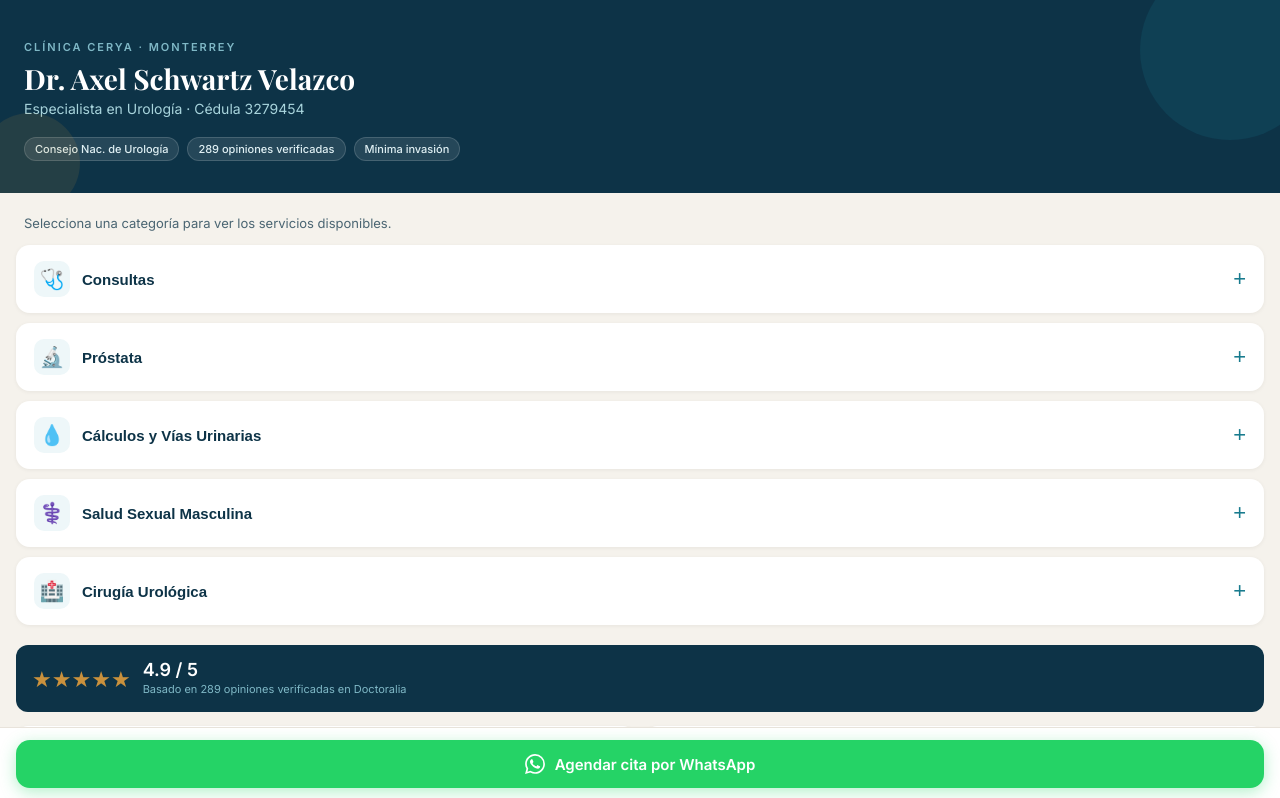
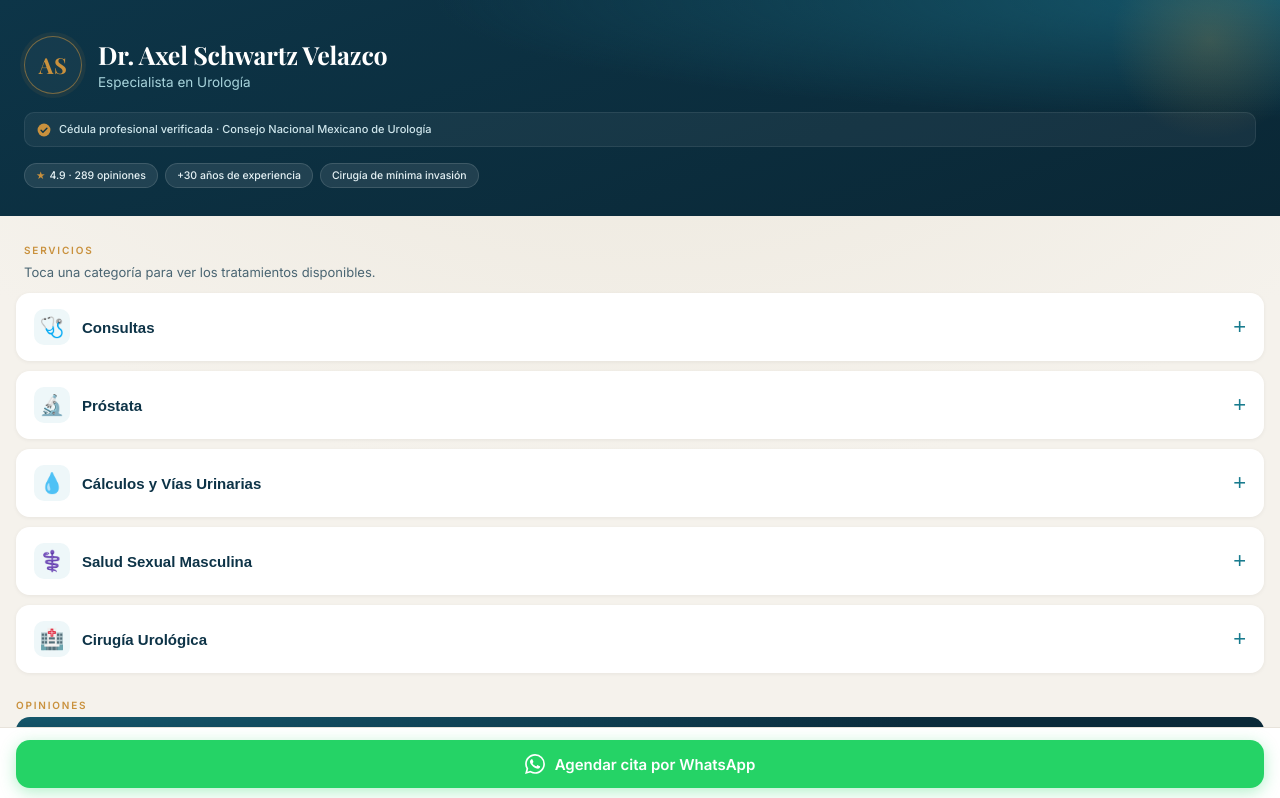
Before and after one commit to wschwartzc-hub/dr_sitio_web, a plain HTML site: page index.html in a window 1280 px wide. Shown: the top 798 px of the page. Drawn offline with nearby package versions, Linux system fonts and the light colour scheme.

Commit message:
Add files via upload

```diff
--- a/index.html
+++ b/index.html
@@ -11,73 +11,148 @@
 
     body {
       font-family: 'Inter', sans-serif;
-      background: #F5F2EC;
+      background:
+        radial-gradient(140% 60% at 50% 0%, #ECE7DC 0%, #F5F2EC 45%);
+      background-color: #F5F2EC;
       min-height: 100vh;
       padding-bottom: 96px;
       color: #0D3347;
+      -webkit-font-smoothing: antialiased;
+    }
+
+    @keyframes riseIn {
+      from { opacity: 0; transform: translateY(14px); }
+      to   { opacity: 1; transform: translateY(0); }
+    }
+    .header { animation: riseIn 0.5s ease both; }
+    .accordion .card { animation: riseIn 0.5s ease both; }
+    .accordion .card:nth-child(1) { animation-delay: 0.05s; }
+    .accordion .card:nth-child(2) { animation-delay: 0.10s; }
+    .accordion .card:nth-child(3) { animation-delay: 0.15s; }
+    .accordion .card:nth-child(4) { animation-delay: 0.20s; }
+    .accordion .card:nth-child(5) { animation-delay: 0.25s; }
+    .review-card { animation: riseIn 0.5s ease both; }
+
+    @media (prefers-reduced-motion: reduce) {
+      * { animation: none !important; transition: none !important; }
     }
 
     /* ── HEADER ── */
     .header {
-      background: #0D3347;
-      padding: 40px 24px 32px;
+      background:
+        radial-gradient(120% 100% at 100% 0%, #15576b 0%, rgba(21,87,107,0) 55%),
+        linear-gradient(160deg, #0d3548 0%, #0a2735 100%);
+      padding: 36px 24px 28px;
       position: relative;
       overflow: hidden;
     }
-    .header::before {
-      content: '';
-      position: absolute; top: -40px; right: -40px;
-      width: 180px; height: 180px;
+    .header-glow {
+      position: absolute;
+      top: -60px; right: -30px;
+      width: 200px; height: 200px;
       border-radius: 50%;
-      background: rgba(24,123,142,0.18);
+      background: radial-gradient(circle, rgba(201,145,61,0.22) 0%, rgba(201,145,61,0) 70%);
       pointer-events: none;
     }
-    .header::after {
-      content: '';
-      position: absolute; bottom: -20px; left: -20px;
-      width: 100px; height: 100px;
+    .header-top {
+      display: flex;
+      align-items: center;
+      gap: 16px;
+      position: relative;
+      z-index: 1;
+    }
+    .monogram {
+      width: 58px; height: 58px;
       border-radius: 50%;
-      background: rgba(201,145,61,0.12);
-      pointer-events: none;
+      flex-shrink: 0;
+      display: flex;
+      align-items: center;
+      justify-content: center;
+      font-family: 'Playfair Display', serif;
+      font-size: 22px;
+      font-weight: 700;
+      color: #C9913D;
+      background: rgba(255,255,255,0.04);
+      border: 1.5px solid rgba(201,145,61,0.55);
+      box-shadow: 0 0 0 4px rgba(201,145,61,0.08);
+      letter-spacing: 0.02em;
     }
+    .header-titles { flex: 1; min-width: 0; }
     .header-clinic {
-      color: #7FB8C6;
-      font-size: 11px;
-      letter-spacing: 0.18em;
+      color: #84BCCA;
+      font-size: 10.5px;
+      letter-spacing: 0.2em;
       text-transform: uppercase;
       font-weight: 600;
-      margin-bottom: 8px;
+      margin-bottom: 6px;
     }
     .header h1 {
       font-family: 'Playfair Display', serif;
       color: #FFFFFF;
-      font-size: 28px;
-      line-height: 1.2;
+      font-size: 25px;
+      line-height: 1.18;
       margin-bottom: 4px;
+      letter-spacing: -0.01em;
     }
     .header-subtitle {
       color: #A8D4DC;
-      font-size: 14px;
-      margin-bottom: 20px;
+      font-size: 13.5px;
+      font-weight: 400;
+    }
+    .cedula-line {
+      display: flex;
+      align-items: center;
+      gap: 8px;
+      margin: 18px 0 16px;
+      padding: 9px 12px;
+      background: rgba(255,255,255,0.05);
+      border: 1px solid rgba(255,255,255,0.08);
+      border-radius: 10px;
+      position: relative;
+      z-index: 1;
+    }
+    .cedula-line svg { flex-shrink: 0; }
+    .cedula-line span {
+      font-size: 11px;
+      color: #CFE6EC;
+      line-height: 1.4;
+      font-weight: 500;
     }
     .badges {
       display: flex;
-      gap: 8px;
+      gap: 7px;
       flex-wrap: wrap;
+      position: relative;
+      z-index: 1;
     }
     .badge {
-      background: rgba(255,255,255,0.1);
-      border: 1px solid rgba(255,255,255,0.15);
-      color: #E0F0F4;
-      font-size: 11px;
-      padding: 4px 10px;
+      background: rgba(255,255,255,0.09);
+      border: 1px solid rgba(255,255,255,0.13);
+      color: #E6F2F5;
+      font-size: 10.5px;
+      padding: 5px 11px;
       border-radius: 20px;
       font-weight: 500;
+      display: inline-flex;
+      align-items: center;
+      gap: 4px;
     }
+    .badge-star { color: #C9913D; }
 
     /* ── INTRO ── */
     .intro {
-      padding: 20px 24px 12px;
+      padding: 22px 24px 10px;
+    }
+    .eyebrow {
+      display: inline-block;
+      font-size: 10px;
+      letter-spacing: 0.18em;
+      text-transform: uppercase;
+      font-weight: 700;
+      color: #C9913D;
+      margin-bottom: 6px;
+    }
+    .intro p {
       color: #4A6572;
       font-size: 13px;
       line-height: 1.6;
@@ -216,27 +291,42 @@
     .reviews-title-row {
       display: flex;
       align-items: center;
-      gap: 12px;
-      background: #0D3347;
-      border-radius: 12px;
-      padding: 14px 16px;
+      gap: 14px;
+      background: radial-gradient(120% 100% at 0% 0%, #15576b 0%, rgba(21,87,107,0) 60%), linear-gradient(160deg, #0d3548 0%, #0a2735 100%);
+      border-radius: 14px;
+      padding: 16px 18px;
     }
-    .stars-big {
-      font-size: 22px;
-      color: #C9913D;
+    .reviews-score-block {
+      display: flex;
+      flex-direction: column;
+      align-items: center;
       flex-shrink: 0;
     }
     .reviews-score {
-      font-size: 18px;
+      font-family: 'Playfair Display', serif;
+      font-size: 30px;
       font-weight: 700;
       color: #FFFFFF;
-      margin-bottom: 2px;
+      line-height: 1;
+    }
+    .stars-big {
+      font-size: 13px;
+      color: #C9913D;
+      letter-spacing: 1px;
+      margin-top: 3px;
+    }
+    .reviews-divider {
+      width: 1px;
+      align-self: stretch;
+      background: rgba(255,255,255,0.14);
+      flex-shrink: 0;
     }
     .reviews-count {
-      font-size: 11px;
-      color: #7FB8C6;
-      line-height: 1.4;
+      font-size: 12.5px;
+      color: #BFDEE6;
+      line-height: 1.5;
     }
+    .reviews-count strong { color: #FFFFFF; font-weight: 600; }
     .reviews-grid {
       display: grid;
       grid-template-columns: 1fr 1fr;
@@ -301,11 +391,12 @@
       margin: 16px 16px 0;
     }
     .locations-title {
-      font-size: 13px;
+      font-size: 16px;
       font-weight: 700;
       color: #0D3347;
-      margin-bottom: 10px;
-      letter-spacing: 0.02em;
+      margin-bottom: 12px;
+      letter-spacing: -0.01em;
+      font-family: 'Playfair Display', serif;
     }
     .location-card {
       display: flex;
@@ -359,6 +450,39 @@
       padding: 10px 0 4px;
     }
 
+    /* ── FOOTER ── */
+    .footer {
+      text-align: center;
+      padding: 32px 24px 16px;
+      margin-top: 8px;
+    }
+    .footer-mono {
+      width: 46px; height: 46px;
+      border-radius: 50%;
+      margin: 0 auto 12px;
+      display: flex;
+      align-items: center;
+      justify-content: center;
+      font-family: 'Playfair Display', serif;
+      font-size: 17px;
+      font-weight: 700;
+      color: #C9913D;
+      border: 1.5px solid rgba(201,145,61,0.5);
+      background: #FFFFFF;
+    }
+    .footer-name {
+      font-family: 'Playfair Display', serif;
+      font-size: 16px;
+      font-weight: 700;
+      color: #0D3347;
+      margin-bottom: 3px;
+    }
+    .footer-tag {
+      font-size: 11.5px;
+      color: #8A9AA2;
+      letter-spacing: 0.02em;
+    }
+
     /* ── STICKY CTA ── */
     .sticky-cta {
       position: fixed;
@@ -391,18 +515,35 @@
 
   <!-- HEADER -->
   <div class="header">
-    <p class="header-clinic">Clínica CERYA · Monterrey</p>
-    <h1>Dr. Axel Schwartz Velazco</h1>
-    <p class="header-subtitle">Especialista en Urología · Cédula 3279454</p>
+    <div class="header-glow"></div>
+    <div class="header-top">
+      <div class="monogram">AS</div>
+      <div class="header-titles">
+        <h1>Dr. Axel Schwartz Velazco</h1>
+        <p class="header-subtitle">Especialista en Urología</p>
+      </div>
+    </div>
+
+    <div class="cedula-line">
+      <svg width="14" height="14" viewBox="0 0 24 24" fill="none">
+        <circle cx="12" cy="12" r="11" fill="#C9913D"/>
+        <path d="M7 12.5l3.2 3.2L17 9" stroke="#0D3347" stroke-width="2.4" stroke-linecap="round" stroke-linejoin="round"/>
+      </svg>
+      <span>Cédula profesional verificada · Consejo Nacional Mexicano de Urología</span>
+    </div>
+
     <div class="badges">
-      <span class="badge">Consejo Nac. de Urología</span>
-      <span class="badge">289 opiniones verificadas</span>
-      <span class="badge">Mínima invasión</span>
+      <span class="badge"><span class="badge-star">★</span> 4.9 · 289 opiniones</span>
+      <span class="badge">+30 años de experiencia</span>
+      <span class="badge">Cirugía de mínima invasión</span>
     </div>
   </div>
 
   <!-- INTRO -->
-  <p class="intro">Selecciona una categoría para ver los servicios disponibles.</p>
+  <div class="intro">
+    <span class="eyebrow">Servicios</span>
+    <p>Toca una categoría para ver los tratamientos disponibles.</p>
+  </div>
 
   <!-- ACCORDION -->
   <div class="accordion">
@@ -500,13 +641,15 @@
 
   <!-- REVIEWS -->
   <div class="reviews-section">
+    <span class="eyebrow">Opiniones</span>
     <div class="reviews-header">
       <div class="reviews-title-row">
-        <span class="stars-big">★★★★★</span>
-        <div>
-          <p class="reviews-score">4.9 / 5</p>
-          <p class="reviews-count">Basado en 289 opiniones verificadas en Doctoralia</p>
+        <div class="reviews-score-block">
+          <p class="reviews-score">4.9</p>
+          <span class="stars-big">★★★★★</span>
         </div>
+        <div class="reviews-divider"></div>
+        <p class="reviews-count">Basado en <strong>289 opiniones</strong> verificadas en Doctoralia</p>
       </div>
     </div>
 
@@ -575,7 +718,8 @@
 
   <!-- UBICACIONES -->
   <div class="locations-section">
-    <p class="locations-title">📍 Consultorios</p>
+    <span class="eyebrow">Ubicaciones</span>
+    <p class="locations-title">Consultorios</p>
 
     <a class="location-card" href="https://www.google.com/maps/search/?api=1&query=Soto+La+Marina+528+Mitras+Norte+Monterrey+NL" target="_blank">
       <div class="location-icon">🏥</div>
@@ -589,7 +733,7 @@
     <a class="location-card" href="https://www.google.com/maps/search/?api=1&query=Lic+Jose+Benitez+2505+Obispado+Monterrey+NL" target="_blank">
       <div class="location-icon">🏥</div>
       <div class="location-info">
-        <p class="location-name">Clínica CERYA · Obispado</p>
+        <p class="location-name">Consultorio Obispado</p>
         <p class="location-address">Lic. José Benítez 2505-A, Jardines del Cerro, Monterrey N.L. 64060</p>
       </div>
       <span class="location-arrow">›</span>
@@ -605,6 +749,13 @@
     </a>
 
     <p class="insurance-note">✓ Acepta AXA, Atlas, Banorte, Pan-American y más aseguradoras</p>
+  </div>
+
+  <!-- FOOTER -->
+  <div class="footer">
+    <div class="footer-mono">AS</div>
+    <p class="footer-name">Dr. Axel Schwartz Velazco</p>
+    <p class="footer-tag">Especialista en Urología</p>
   </div>
 
   <!-- STICKY WHATSAPP -->
```
